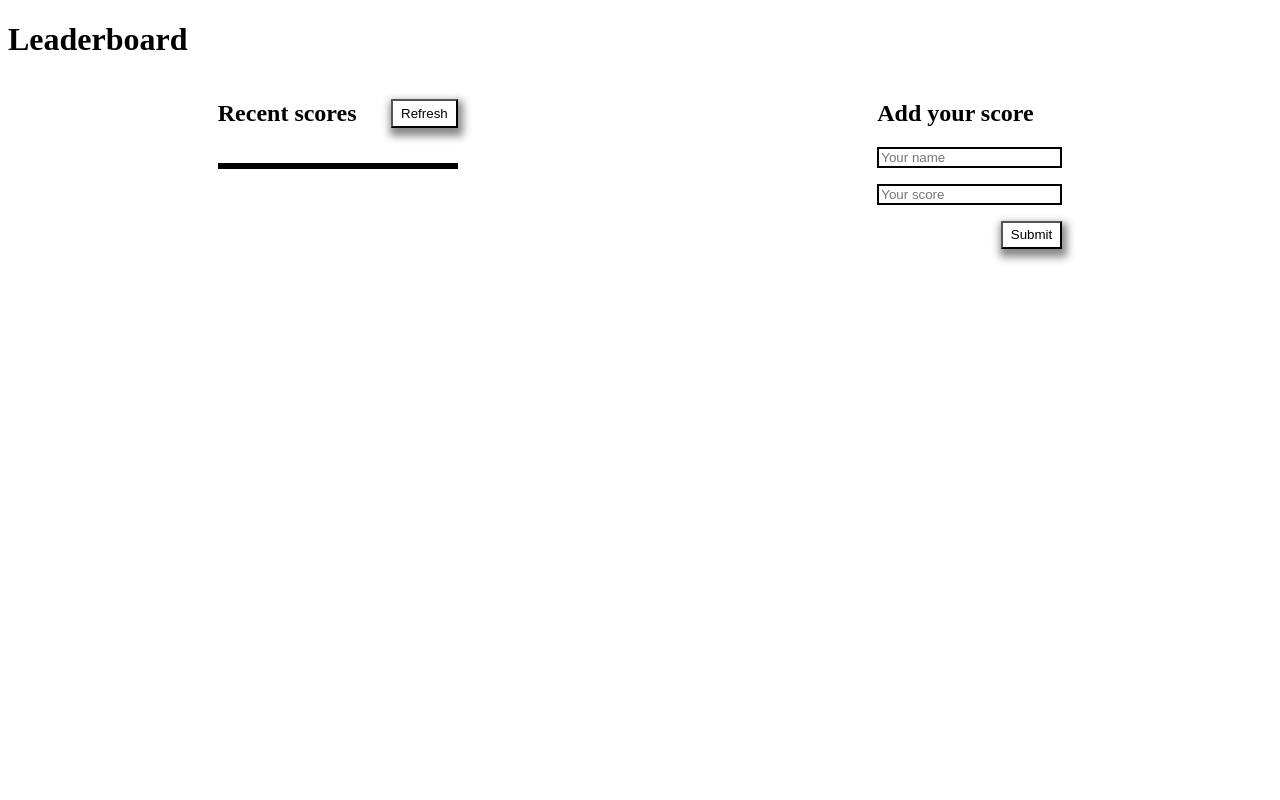
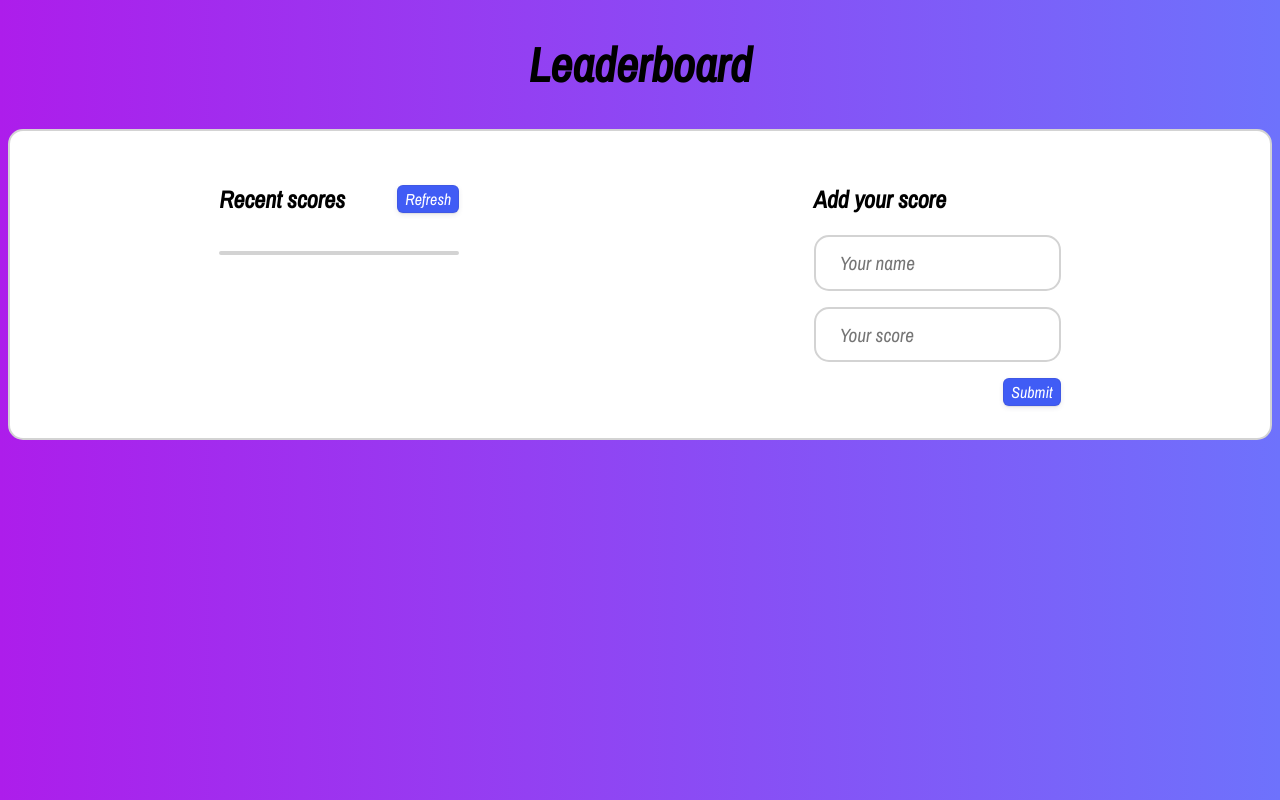
Before and after one commit to leehaney254/Leaderboard, a website built with webpack: page src/index.html in a window 1280 px wide. Built offline with nearby package versions, Linux system fonts and the light colour scheme; no server answers.

Commit message:
Style: Create better user-interface

```diff
--- a/src/index.html
+++ b/src/index.html
@@ -4,12 +4,11 @@
 <head>
   <meta charset="UTF-8">
   <meta name="viewport" content="width=device-width, initial-scale=1.0">
-  <link rel="stylesheet" href="./style.css">
   <title>Leader Board</title>
 </head>
 
 <body>
-  <h1>Leaderboard</h1>
+  <h1 id="heading">Leaderboard</h1>
   <div id="flexs">
     <aside id="scoreboard">
       <div id="refresh">
--- a/src/style.css
+++ b/src/style.css
@@ -1,6 +1,26 @@
+@import url('https://fonts.googleapis.com/css2?family=Archivo+Narrow:ital@1&family=Lato&family=Oswald:wght@300&family=Poppins&family=Roboto&display=swap');
+
+* {
+  font-family: 'Archivo Narrow', sans-serif;
+}
+
+body {
+  background: linear-gradient(to right, #ad1deb, #6e72fc);
+  animation: gradient 10s linear infinite;
+}
+
 #flexs {
   display: flex;
   justify-content: space-around;
+  background-color: #fff;
+  border: 2.5px solid lightgray;
+  border-radius: 15px;
+  padding: 2rem;
+}
+
+#heading {
+  font-size: 3rem;
+  text-align: center;
 }
 
 #refresh {
@@ -16,15 +36,17 @@
 ul {
   list-style: none;
   padding: 0;
-  border: 3px solid #000;
+  border: 2.5px solid lightgray;
+  border-radius: 15px;
 }
 
 li {
   padding: 0.5rem;
+  border-radius: 10px;
 }
 
 li:nth-child(even) {
-  background-color: lightgray;
+  background-color: #0df4bc;
 }
 
 .forminput {
@@ -38,7 +60,10 @@ form {
 }
 
 input {
-  border: 2.5px solid black;
+  border: 2.5px solid lightgray;
+  border-radius: 15px;
+  padding: 0.8rem 1.5rem;
+  font-size: 1.2rem;
 }
 
 .score {
@@ -46,10 +71,19 @@ input {
 }
 
 button {
-  background-color: white;
+  background-color: #405cf5;
+  border-radius: 6px;
+  border-width: 0;
   padding: 0.3rem 0.5rem;
-  box-shadow: 2px 5px 8px 3px #888;
+  box-shadow: rgba(50, 50, 93, 0.1) 0 0 0 1px inset, rgba(50, 50, 93, 0.1) 0 2px 5px 0, rgba(0, 0, 0, 0.07) 0 1px 1px 0;
   cursor: pointer;
+  color: #fff;
+  font-size: 100%;
+  line-height: 1.15;
+}
+
+button:hover {
+  background-color: #ad1deb;
 }
 
 #warning {
```
